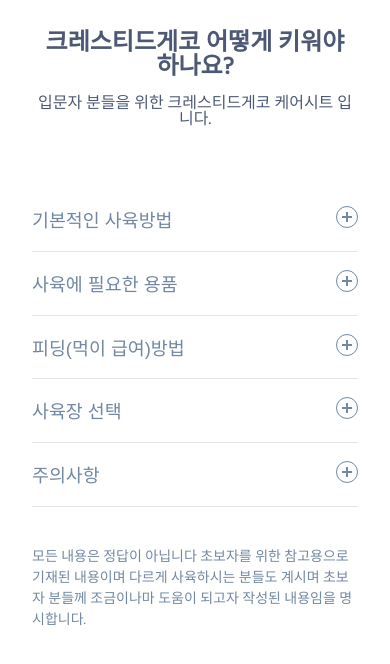
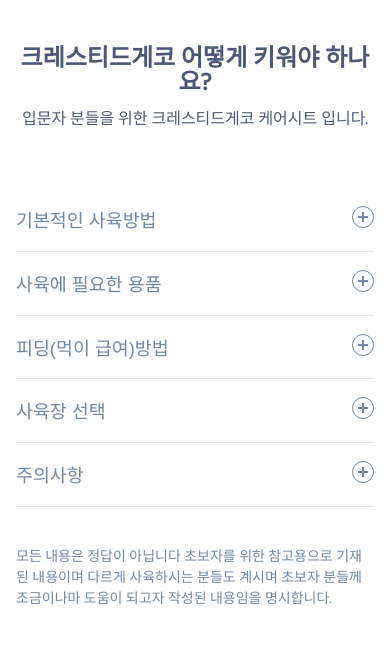
Before and after one commit to psb4728/CreCaresheet, a plain HTML site: page index.html in a window 390 px wide. Drawn offline with Linux system fonts and the light colour scheme.

Commit message:
Update style.css

```diff
--- a/css/style.css
+++ b/css/style.css
@@ -139,7 +139,7 @@ body {
 }
 
 @media screen and (max-width: 480px) {
-  .container { padding: 2rem; }
+  .container { padding: 3rem 1rem; }
   .title { font-size: 24px; }
   .accordion .accordion-content p,
   .sub_tit { font-size: 16px; }
```
